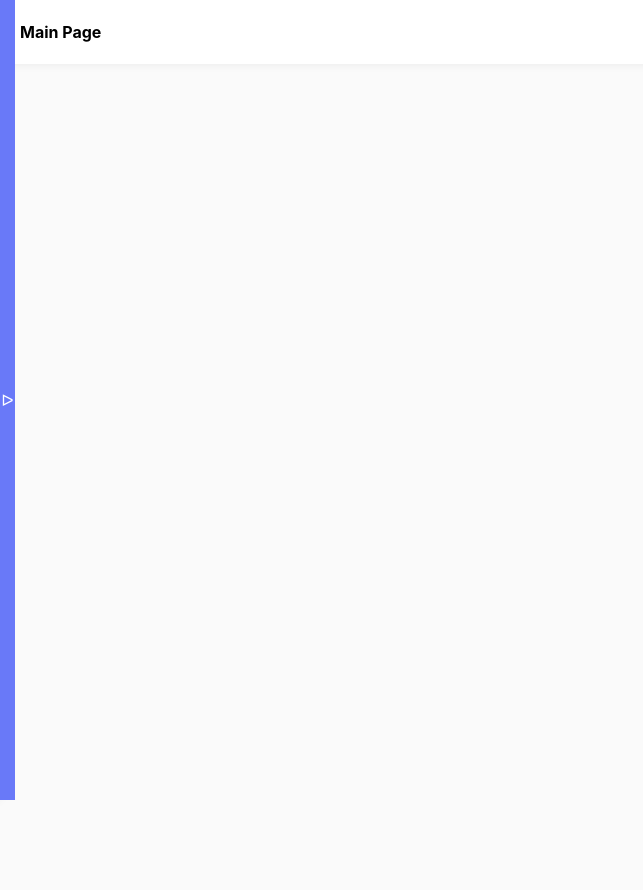
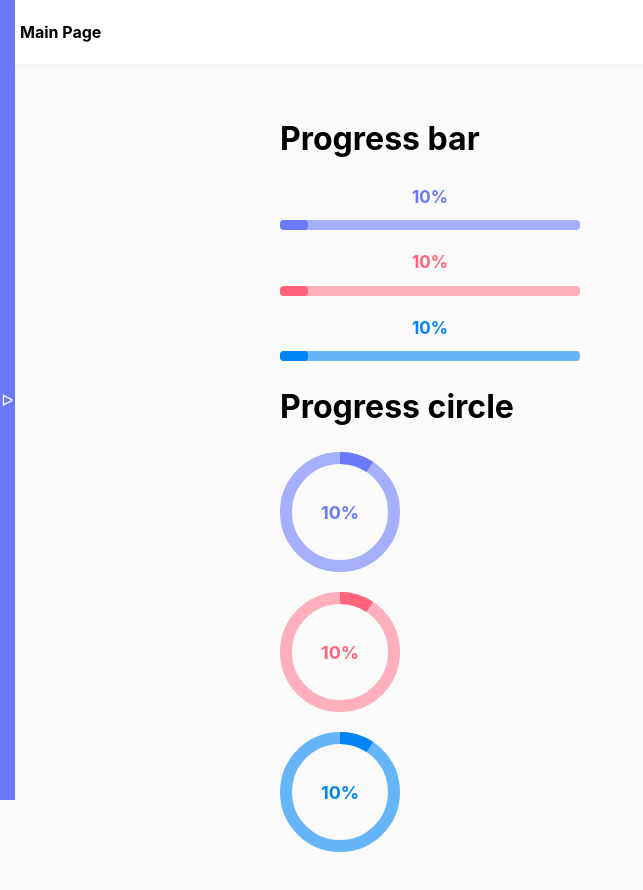
Before and after one commit to denisyurovsky/ui-kit, a Vue app: page /progressbar in a window 1280 px wide. Shown: the top 890 px of the page, without its empty margins (0-643 px from the left). Before the commit the page ends 800 px from the top, so only its background shows below. Built offline with nearby package versions, Linux system fonts and the light colour scheme.

Commit message:
progressbar

```diff
--- /dev/null
+++ b/src/components/Progress/ProgressBar.vue
@@ -0,0 +1,55 @@
+<script setup>
+const props = defineProps({
+  maxWidth: {
+    type: String,
+    default: "300px",
+  },
+  percent: {
+    type: Number,
+    required: true,
+  },
+  color: {
+    type: String,
+    default: "primary",
+  },
+});
+</script>
+
+<template>
+  <div class="progress-container" :style="[{ 'max-width': maxWidth }]">
+    <span class="progress-percent" :style="[{ color: `var(--${color})` }]"
+      >{{ percent }}%</span
+    >
+    <div class="progress" :style="[{ background: `var(--${color}-hover)` }]">
+      <div
+        class="progress-bar"
+        :style="[{ width: `${percent}%` }, { background: `var(--${color})` }]"
+      ></div>
+    </div>
+  </div>
+</template>
+
+<style lang="scss" scoped>
+.progress {
+  height: 10px;
+  border-radius: 4px;
+  &-container {
+    margin-bottom: 20px;
+    overflow: hidden;
+  }
+  &-bar {
+    background: #000;
+    height: 100%;
+    border-radius: 4px;
+    transition: 0.5s;
+  }
+  &-percent {
+    display: block;
+    text-align: center;
+
+    font-weight: bold;
+    font-size: 17px;
+    margin-bottom: 10px;
+  }
+}
+</style>
--- /dev/null
+++ b/src/components/Progress/ProgressCircle.vue
@@ -0,0 +1,78 @@
+<script setup>
+const props = defineProps({
+  percent: {
+    type: Number,
+    required: true,
+  },
+  color: {
+    type: String,
+    default: "primary",
+  },
+});
+</script>
+
+<template>
+  <div class="progress-circle">
+    <span
+      class="progress-circle-percent"
+      :style="[{ color: `var(--${color})` }]"
+      >{{ percent }}%</span
+    >
+    <svg
+      width="120"
+      height="120"
+      viewBox="0 0 120 120"
+      class="progress-circle-svg"
+    >
+      <circle
+        cx="60"
+        cy="60"
+        r="54"
+        fill="none"
+        :stroke="`var(--${color}-hover)`"
+        stroke-width="12"
+      />
+      <circle
+        class="progress-circle-line"
+        :style="[{ 'stroke-dashoffset': `calc(100 - ${percent})` }]"
+        cx="60"
+        cy="60"
+        r="54"
+        fill="none"
+        :stroke="`var(--${color})`"
+        stroke-width="12"
+        pathLength="100"
+      />
+    </svg>
+  </div>
+</template>
+
+<style lang="scss" scoped>
+.progress {
+  &-circle {
+    position: relative;
+    margin-bottom: 20px;
+    width: 120px;
+    height: 120px;
+    &-svg {
+      transform: rotate(-90deg);
+    }
+    &-percent {
+      position: absolute;
+      left: 0;
+      width: 100%;
+      top: 0;
+      height: 100%;
+      display: flex;
+      align-items: center;
+      justify-content: center;
+      font-weight: bold;
+      font-size: 18px;
+    }
+    &-line {
+      stroke-dasharray: 100;
+      transition: 0.5s;
+    }
+  }
+}
+</style>
--- a/src/router/routes.js
+++ b/src/router/routes.js
@@ -3,6 +3,7 @@ import ButtonView from "@/views/ButtonView.vue";
 import TypographyView from "@/views/TypographyView.vue";
 import CheckboxView from "@/views/CheckboxView.vue";
 import RadiobuttonView from "@/views/RadiobuttonView.vue";
+import ProgressView from "@/views/ProgressView.vue";
 
 const routes = [
   {
@@ -33,6 +34,11 @@ const routes = [
     path: "/radiobutton",
     component: RadiobuttonView,
   },
+  {
+    name: "progressbar",
+    path: "/progressbar",
+    component: ProgressView,
+  },
 ];
 
 export default routes;
--- /dev/null
+++ b/src/views/ProgressView.vue
@@ -0,0 +1,27 @@
+<template>
+  <h1 class="heading">Progress bar</h1>
+  <ProgressBar :percent="percent" />
+  <ProgressBar :percent="percent" color="danger" />
+  <ProgressBar :percent="percent" color="info" />
+  <h1 class="heading">Progress circle</h1>
+  <ProgressCircle :percent="percent" />
+  <ProgressCircle :percent="percent" color="danger" />
+  <ProgressCircle :percent="percent" color="info" />
+</template>
+
+<script setup>
+import { ref } from "vue";
+import ProgressBar from "@/components/Progress/ProgressBar.vue";
+import ProgressCircle from "@/components/Progress/ProgressCircle.vue";
+const percent = ref(0);
+
+const interval = setInterval(() => {
+  if (percent.value < 100) {
+    percent.value++;
+  } else {
+    clearInterval(interval);
+  }
+}, 500);
+</script>
+
+<style lang="scss" scoped></style>
```
